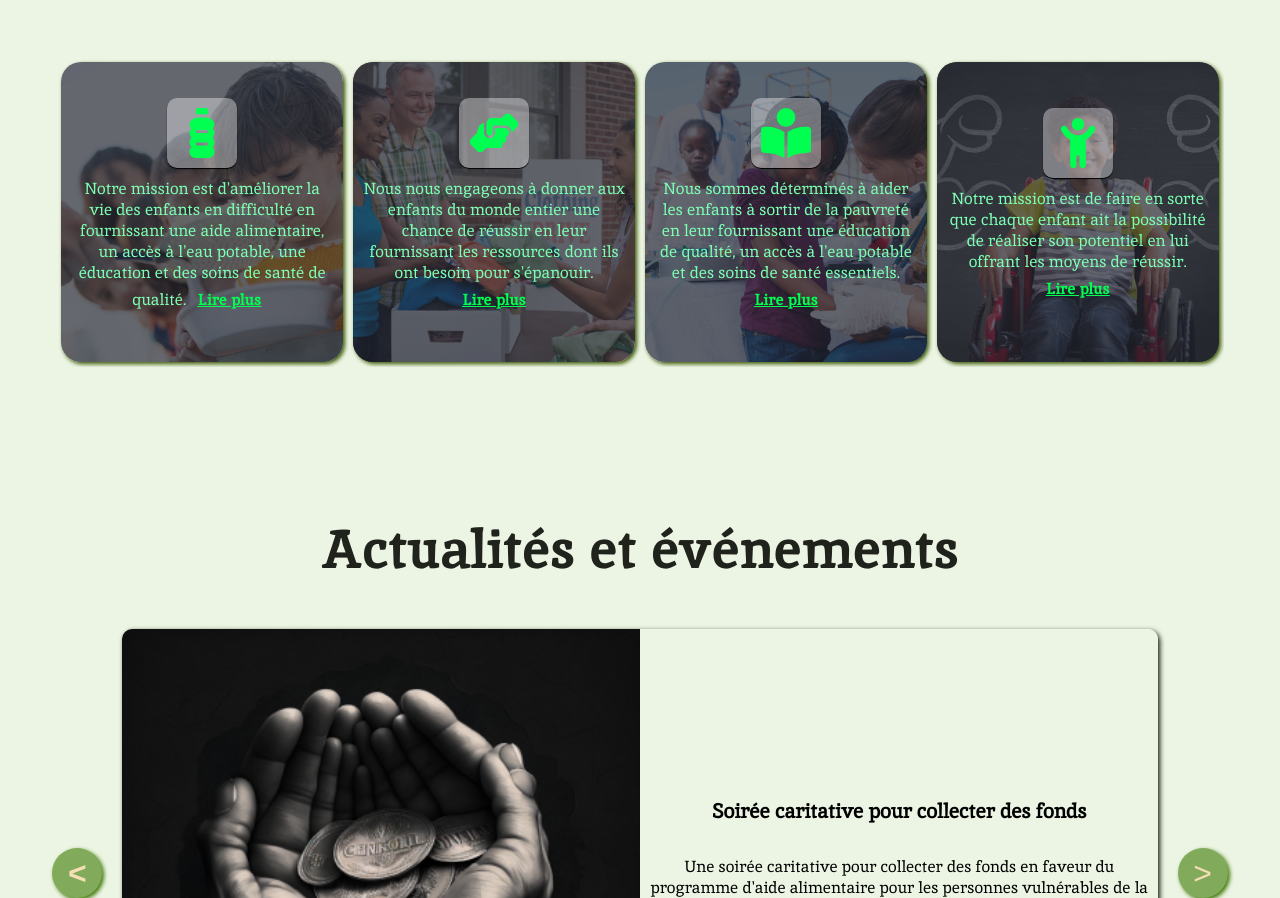
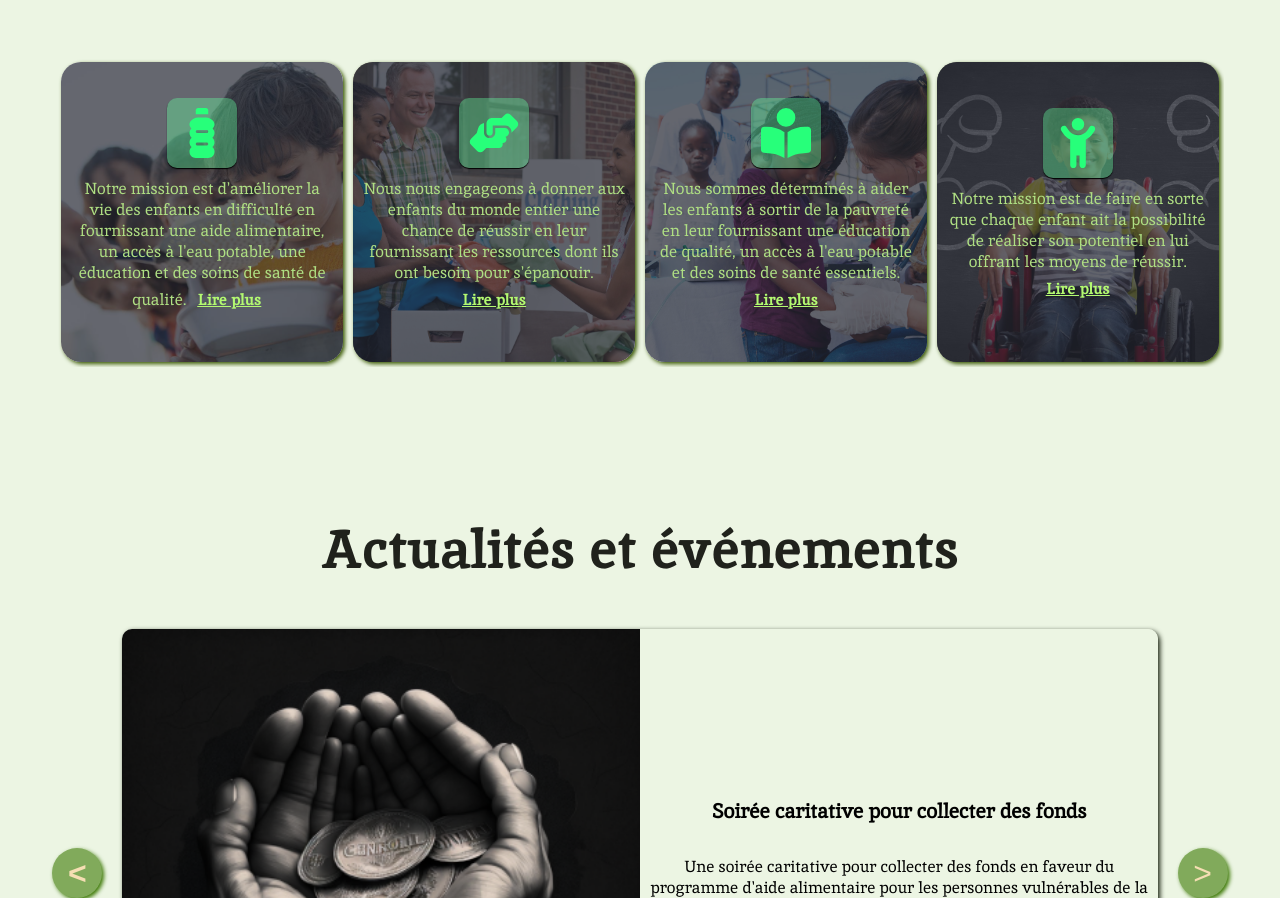
Before and after one commit to slimanej4c/sud, a Next.js app: page / in a window 1280 px wide. Shown: the part 1304-2202 px from the top of the page. Built offline with nearby package versions, Linux system fonts and the light colour scheme.

Commit message:
add part85

```diff
--- a/styles/accueil/home-part2.css
+++ b/styles/accueil/home-part2.css
@@ -91,7 +91,7 @@
 }
 .mession p{
    text-align: center;
-   color: rgb(125, 255, 179);
+   color: #afdf83;
    font-family:inika_reg;
    margin: 10px;
 
@@ -111,16 +111,16 @@
     background-color: rgba(255, 0, 0, 0);
     border: none;
     text-decoration: underline;
-    color: rgb(0, 255, 81);
+    color: #b3f971;
     font-size: 16px;
 
  }
 .accueil-icon{
-    color: rgb(0, 255, 81);
+    color: rgb(39, 255, 122);
     padding: 10px;
     border: 0px solid rgb(232, 224, 200);
     border-radius: 10px;
-    background-color: rgba(255, 255, 255, 0.373);
+    background-color: rgba(101, 255, 158, 0.373);
     box-shadow: 0px 1px 1px 0px rgb(0, 0, 0);
     width: 50px;
 }
```
